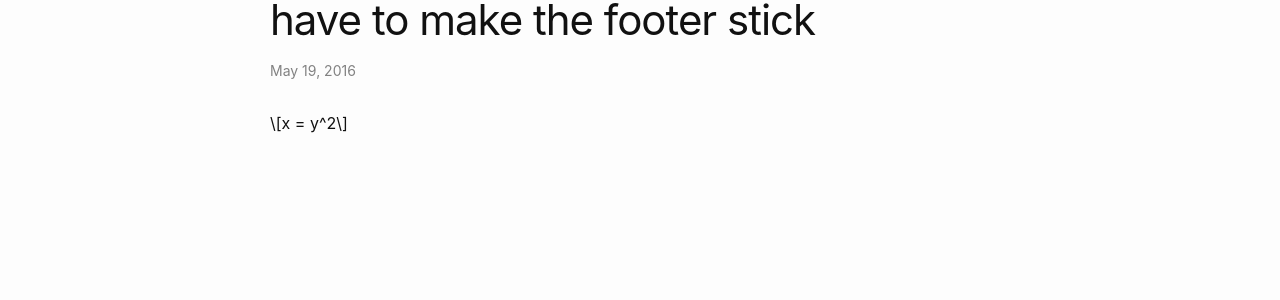
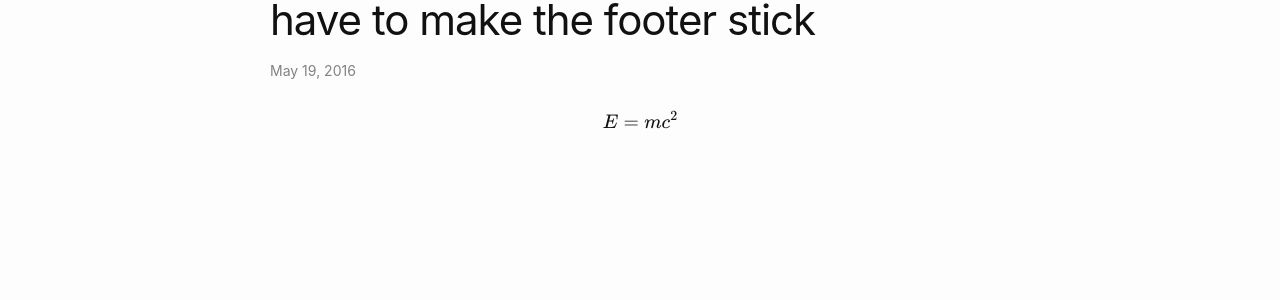
Before and after one commit to OliverHennhoefer/OliverHennhoefer.github.io, a Jekyll site: the page built from _posts/2016-05-19-super-short-article.md, in a window 1280 px wide. Shown: the part 144-444 px from the top of the page. Built offline with Jekyll 4.4.1, drawn with Linux system fonts in a browser that asks for light colours; formulas are drawn with MathJax 3; comment, search, counter and statistics services are not loaded.

```diff
--- a/_config.yml
+++ b/_config.yml
@@ -69,3 +69,6 @@ minima:
   #  - { platform: twitter,        user_url: "https://twitter.com/jekyllrb" }
   #  - { platform: x,              user_url: "https://x.com/jekyllrb" }
   #  - { platform: youtube,        user_url: "https://www.youtube.com/jekyll" }
+
+ # Build settings
+  markdown: kramdown
--- a/_includes/header.html
+++ b/_includes/header.html
@@ -5,6 +5,16 @@
     {%- assign page_paths = site.header_pages | default: default_paths -%}
     {%- assign titles_size = site.pages | map: 'title' | join: '' | size -%}
     <a class="site-title" rel="author" href="{{ "/" | relative_url }}">{{ site.title | escape }}</a>
+
+    <!-- for mathjax support -->
+    {% if page.usemathjax %}
+      <script type="text/x-mathjax-config">
+        MathJax.Hub.Config({
+        TeX: { equationNumbers: { autoNumber: "AMS" } }
+        });
+      </script>
+      <script type="text/javascript" async src="http://cdn.mathjax.org/mathjax/latest/MathJax.js?config=TeX-AMS-MML_HTMLorMML"></script>
+    {% endif %}
 
     {%- if titles_size > 0 -%}
       <nav class="site-nav">
--- a/_posts/2016-05-19-super-short-article.md
+++ b/_posts/2016-05-19-super-short-article.md
@@ -2,6 +2,7 @@
 layout: post
 title: "Some articles are just so short that we have to make the footer stick"
 categories: misc
+usemathjax: true
 ---
 
-$$ x = y^2 $$
+$$E=mc^2$$
```
